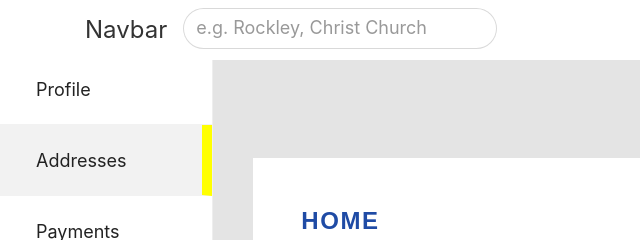
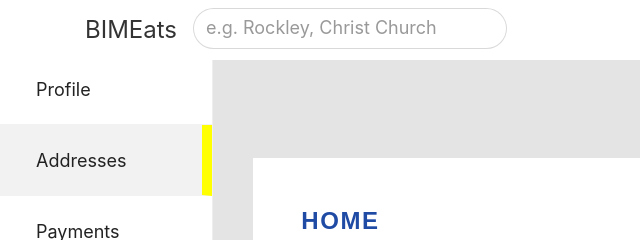
Before and after one commit to natashavlahakis/BIMEats, a plain HTML site: page addresses.html in a window 1280 px wide. Shown: the top 240 px of the page, 0-640 px from the left. Drawn offline with nearby package versions, Linux system fonts and the light colour scheme; a script that the page names is missing; files whose address does not match are found by name.

Commit message:
Updated navbar brand

```diff
--- a/addresses.html
+++ b/addresses.html
@@ -25,7 +25,7 @@
     </div>
     <nav class="navbar navbar-light navbar-static-top bg-white">
       <div class="container">
-        <a class="navbar-brand" href="#">Navbar</a>
+        <a class="navbar-brand" href="index.html">BIMEats</a>
         <ul class="nav navbar-nav pull-xs-right">
           <li class="nav-item">
             <button type="button" class="btn btn-primary">Get App</button>
```
Also changed, not shown: cart.html (+1 -1 lines), index.html (+1 -1 lines), orders.html (+1 -1 lines), payments.html (+1 -1 lines), profile.html (+1 -1 lines).
